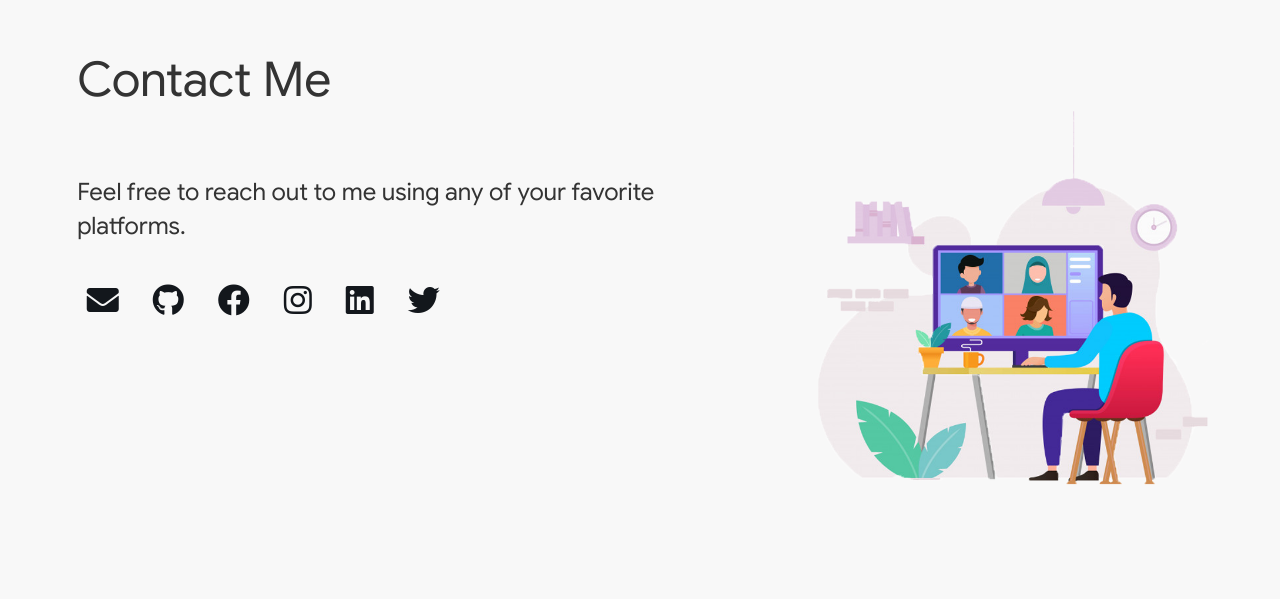
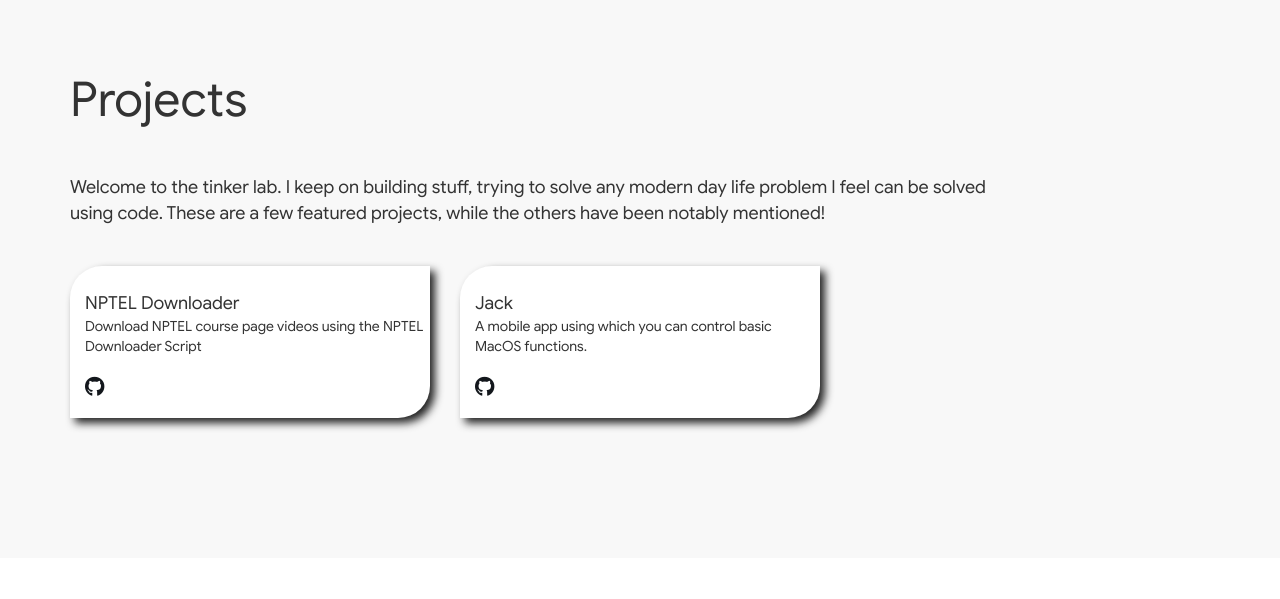
Before and after one commit to dewanshrawat15/dewanshrawat15.github.io, a React (Create React App) app: page / in a window 1280 px wide. Shown: the part 3461-4060 px from the top of the page. Built offline with nearby package versions, Linux system fonts and the light colour scheme.

Commit message:
Updating CV, working on projects section

```diff
--- a/src/Pages/Home/Contact/Contact.css
+++ b/src/Pages/Home/Contact/Contact.css
@@ -1,6 +1,6 @@
 .contact{
     padding: 120px 0 150px;
-    background-color: #f8f8f8;
+    background-color: #ffffff;
 }
 
 .contact-title{
--- a/src/Pages/Home/Contact/Contact.js
+++ b/src/Pages/Home/Contact/Contact.js
@@ -8,24 +8,22 @@ class Contact extends React.Component{
         return(
             <div className="contact">
                 <div className="contact-laptop">
-                    <div className="container-fluid">
+                    <div className="container">
                         <div className="row">
                             <div className="col-md-7">
                                 <div className="row">
-                                    <div className="col-md-5 col-md-offset-1 contact-title">
+                                    <div className="col-md-5 contact-title">
                                         Contact Me
                                     </div>
                                 </div>
                                 <br /><br /><br />
                                 <div className="row">
-                                    <div className="col-md-10 col-md-offset-1 contact-text">
+                                    <div className="col-md-10 contact-text">
                                         Feel free to reach out to me using any of your favorite platforms.
                                     </div>
                                 </div>
                                 <br /><br />
-                                <div className="col-md-offset-1">
-                                    <Socials />
-                                </div>
+                                <Socials />
                             </div>
                             <div className="col-md-5">
                                 <center>
--- a/src/Pages/Home/Experience/Experience.js
+++ b/src/Pages/Home/Experience/Experience.js
@@ -11,7 +11,7 @@ class Experience extends React.Component{
         let expCardList = [];
         let expDataList = data["experience"]["experiences"];
         expDataList.sort(function (a, b) {
-            return a.order - b.order
+            return b.order - a.order
         }).map(item => {
             let cardElem = <Card data={item} key={item.title} />
             expCardList.push(cardElem);
--- a/src/Pages/Home/Home.js
+++ b/src/Pages/Home/Home.js
@@ -2,6 +2,7 @@ import React from 'react';
 import Hero from './Hero/Hero';
 import About from './About/About';
 import Experience from "./Experience/Experience";
+import Projects from "./Projects/Projects";
 import Contact from './Contact/Contact';
 import Footer from "./Footer/Footer";
 
@@ -12,6 +13,7 @@ class Home extends React.Component{
                 <Hero />
                 <About />
                 <Experience />
+                <Projects />
                 <Contact />
                 <Footer />
             </>
--- /dev/null
+++ b/src/Pages/Home/Projects/Projects.css
@@ -0,0 +1,38 @@
+.projects{
+    padding: 140px 0;
+    font-family: "Google Sans";
+    background-color: #f8f8f8;
+}
+
+.projects-container-title{
+    font-size: 48px;
+}
+
+.projects-container-text{
+    font-size: 18px;
+}
+
+.project-card{
+    font-family: "Google Sans";
+}
+
+.project-title{
+    font-size: 18px;
+}
+
+.fap{
+    transition: 500ms;
+    padding-right: 4px;
+    color: #13171c;
+    font-size: 20px!important;
+}
+
+.project-card-wrapper{
+    box-shadow: 5px 5px 8px 0 #222;
+    border-top-left-radius: 32px;
+    border-bottom-right-radius: 32px;
+    padding-top: 25px;
+    padding-bottom: 8px;
+    padding-left: 15px;
+    background-color: #fff;
+}
--- /dev/null
+++ b/src/Pages/Home/Projects/Projects.js
@@ -0,0 +1,74 @@
+import React from "react";
+import "./Projects.css";
+import data from "../../../assets/data/baseData.json";
+
+class ProjectCard extends React.Component{
+    render(){
+        return (
+            <div className="project-card">
+                <div className="col-md-4">
+                    <div className="project-card-wrapper">
+                        <div className="row">
+                            <div className="col-md-10 project-title">
+                                {this.props.data["title"]}
+                            </div>
+                        </div>
+                        <div className="row">
+                            <div className="col-md-12 project-content">
+                                {this.props.data["content"]}
+                            </div>
+                        </div>
+                        <br />
+                        <div className="row">
+                            <div className="col-md-10">
+                                <ul className="list-inline">
+                                    <li>
+                                        <a href="mailto:dewanshrawat15@gmail.com" target="_blank" rel="noopener noreferrer">
+                                            <i className="fab fap fa-github"></i>
+                                        </a>
+                                    </li>
+                                </ul>
+                            </div>
+                        </div>
+                    </div>
+                </div>
+            </div>
+        );
+    }
+}
+
+class Projects extends React.Component{
+
+    render(){
+        let elems = [];
+        data["projects"]["projects"]["others"].map(item => {
+            let key = item["order"];
+            let newElem = <ProjectCard data={item} key={key} />;
+            elems.push(newElem);
+            return elems;
+        });
+        return (
+            <div className="projects">
+                <div className="container">
+                    <div className="row">
+                        <div className="col-md-4 projects-container-title">
+                            {data["projects"]["title"]}
+                        </div>
+                    </div>
+                    <br /><br />
+                    <div className="row">
+                        <div className="col-md-10 projects-container-text">
+                            {data["projects"]["content"]}
+                        </div>
+                    </div>
+                    <br /><br />
+                    <div className="row">
+                        {elems}
+                    </div>
+                </div>
+            </div>
+        );
+    }
+}
+
+export default Projects;
--- a/src/assets/data/baseData.json
+++ b/src/assets/data/baseData.json
@@ -69,5 +69,35 @@
                 "order": 7
             }
         ]
+    },
+    "projects": {
+        "title": "Projects",
+        "content": "Welcome to the tinker lab. I keep on building stuff, trying to solve any modern day life problem I feel can be solved using code. These are a few featured projects, while the others have been notably mentioned!",
+        "projects": {
+            "featured": [
+                {
+                    "title": "Thoughts",
+                    "content": "Thoughts aim to provide you a platform to write down about your day. Write down your thoughts and write about your experiences. Make as many entries as you want, keep detailed tabs on your life",
+                    "order": 0
+                },
+                {
+                    "title": "Cuisinier",
+                    "content": "Reshaping the way modern India cooks!",
+                    "order": 1
+                }
+            ],
+            "others": [
+                {
+                    "title": "NPTEL Downloader",
+                    "content": "Download NPTEL course page videos using the NPTEL Downloader Script",
+                    "order": 2
+                },
+                {
+                    "title": "Jack",
+                    "content": "A mobile app using which you can control basic MacOS functions.",
+                    "order": 3
+                }
+            ]
+        }
     }
 }
```
Also changed, not shown: 1 other file (tests, documents, lock files or other folders).
